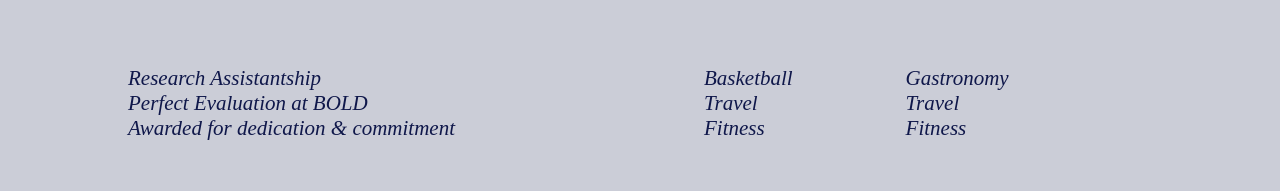
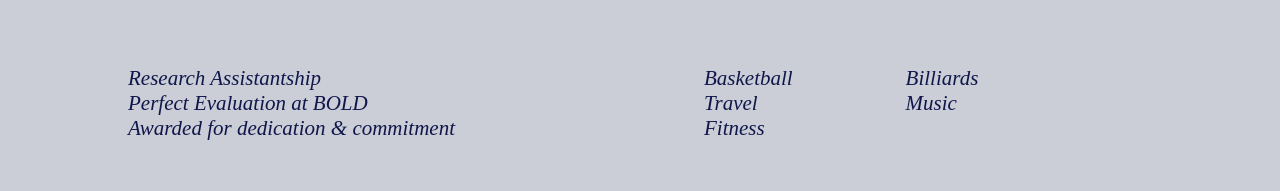
Before and after one commit to Harshwardhan08/ResumeClient, a React (Create React App) app: page / in a window 1280 px wide. Shown: the part 2609-2800 px from the top of the page. Built offline with nearby package versions, Linux system fonts and the light colour scheme; a web font is replaced by a local one.

Commit message:
interests fix

```diff
--- a/src/components/Awards.js
+++ b/src/components/Awards.js
@@ -38,14 +38,14 @@ const Awards = () => {
                     </div>
                     <div>
                         <div>
-                            Gastronomy
+                            Billiards
                         </div>
                         <div>
-                            Travel
+                            Music
                         </div>
-                        <div>
+                        {/* <div>
                             Fitness
-                        </div>
+                        </div> */}
                     </div>
                 </div>
             </div>
```
